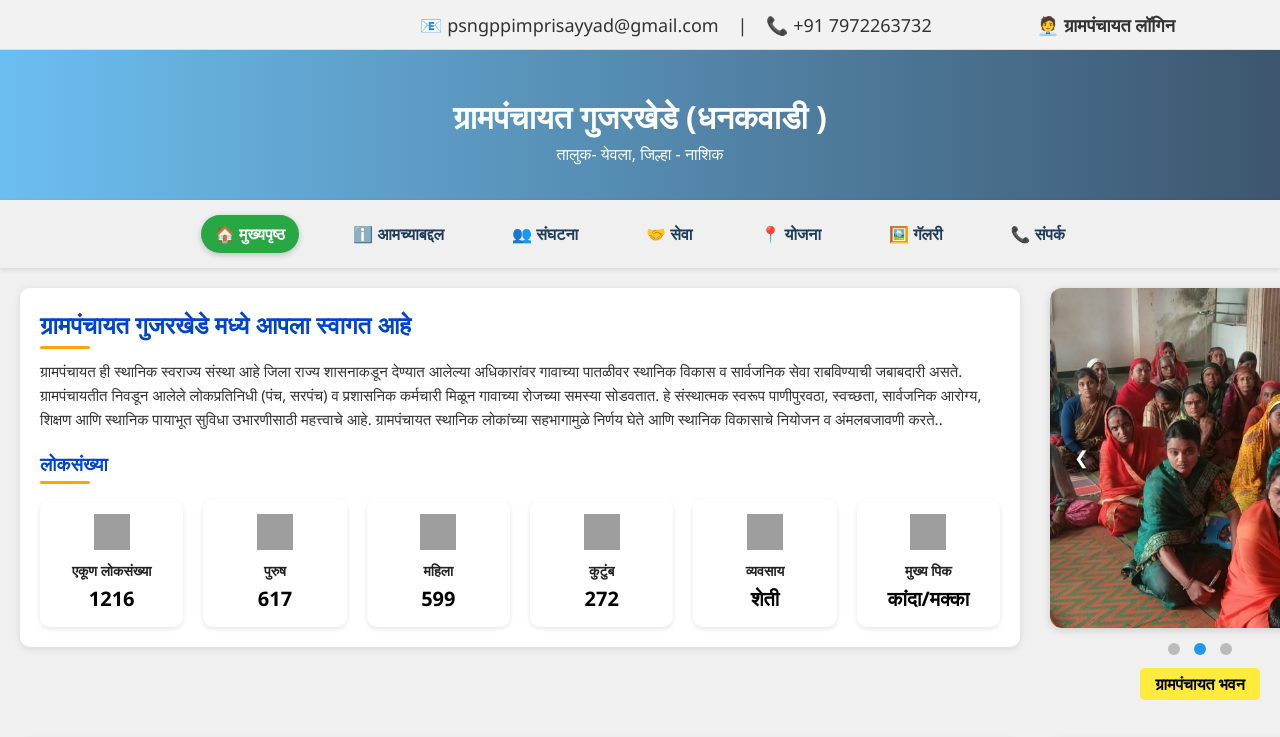
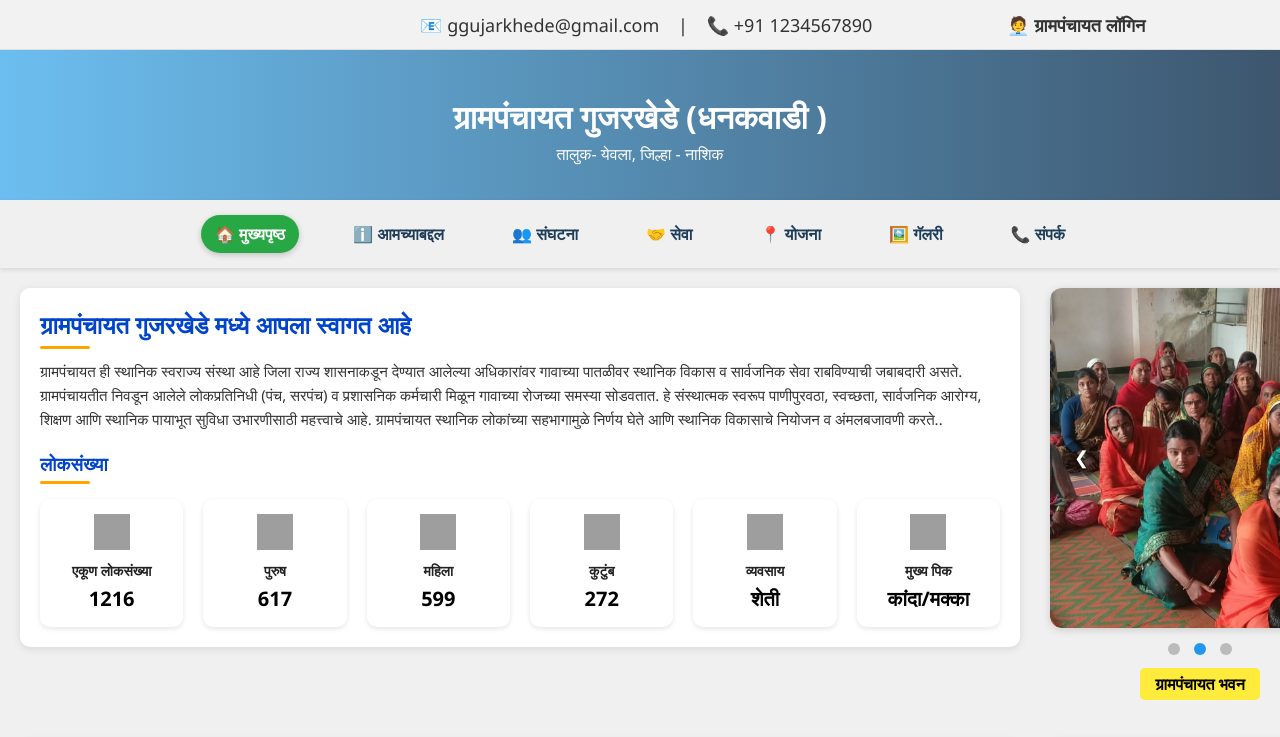
Before and after one commit to Smarttechservices/demo, a plain HTML site: page index.html in a window 1280 px wide. Shown: the top 737 px of the page. Drawn offline with nearby package versions, Linux system fonts and the light colour scheme; grey boxes are pictures that could not be loaded.

Commit message:
Update index.html

```diff
--- a/index.html
+++ b/index.html
@@ -114,7 +114,7 @@
 
      <div class="top-bar-first">
     <div class="contact-info-one">
-      <span>📧 psngppimprisayyad@gmail.com &nbsp;&nbsp; | &nbsp;&nbsp; 📞 +91 7972263732</span>
+      <span>📧 ggujarkhede@gmail.com &nbsp;&nbsp; | &nbsp;&nbsp; 📞 +91 1234567890</span>
 
 
     </div>
@@ -446,4 +446,5 @@
     });
     </script>
 </body>
+
 </html>
```
